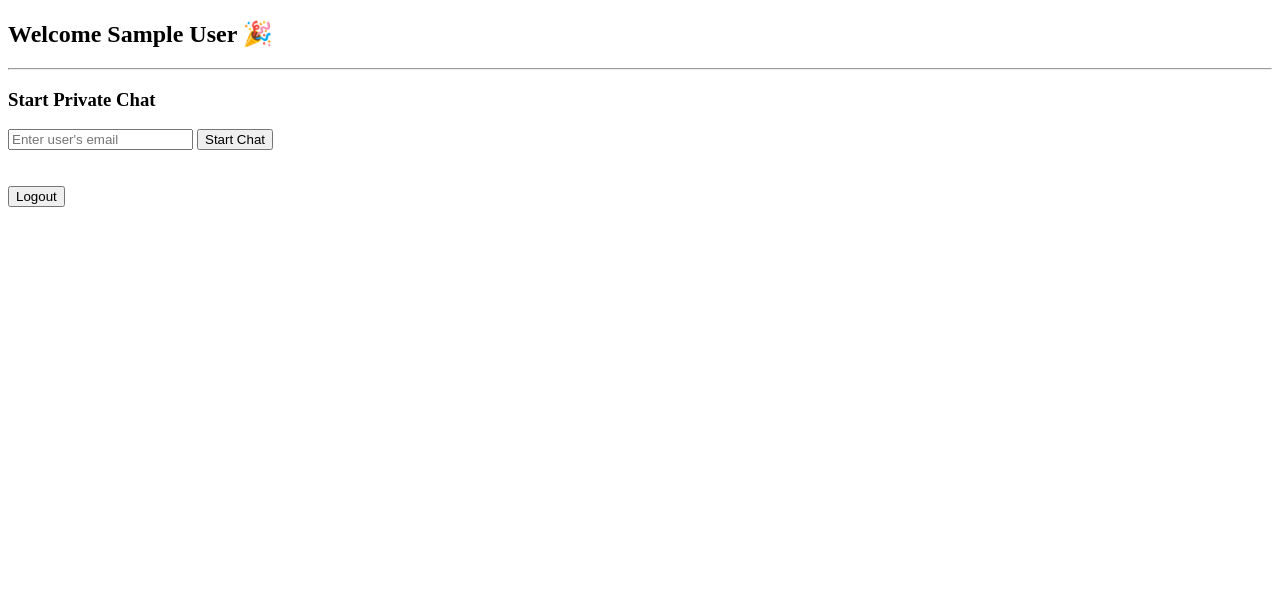
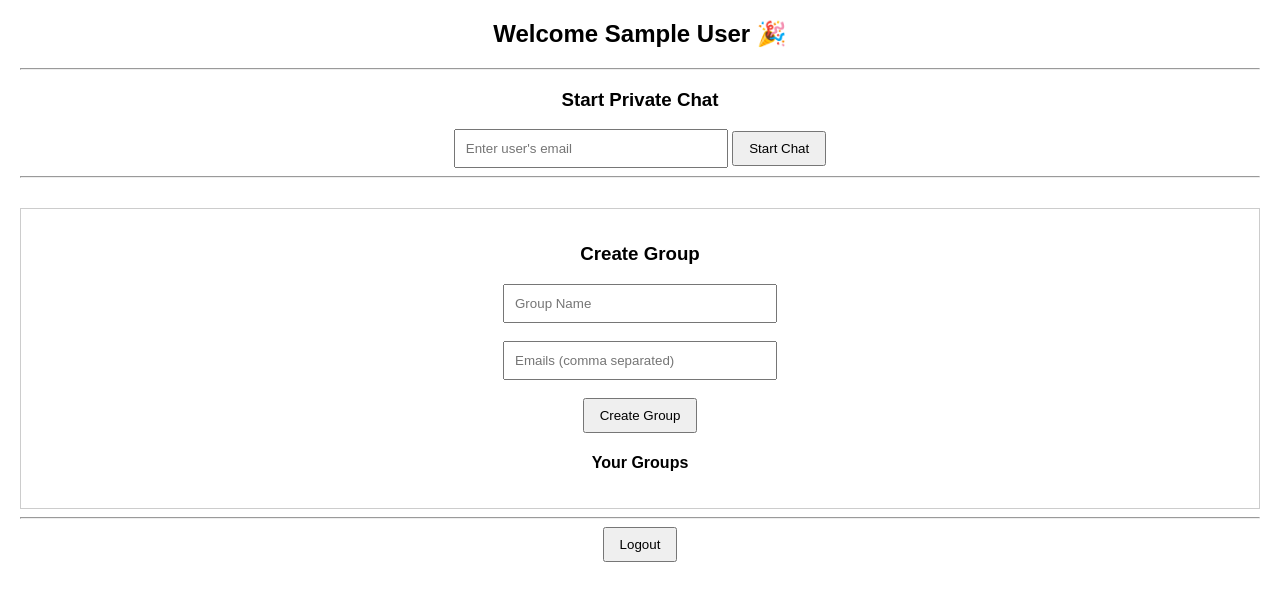
Before and after one commit to kyashasri/CHAT_APPLICATION, a Flask app: page /home in a window 1280 px wide. Shown: the top 601 px of the page. Run offline with Flask 2, Linux system fonts and the light colour scheme; the visitor is signed in with stand-in values (Sample User, id 1); some libraries are stand-ins or nearby versions.

Commit message:
Update home.html

```diff
--- a/templates/home.html
+++ b/templates/home.html
@@ -1,7 +1,8 @@
- <!DOCTYPE html>
+<!DOCTYPE html>
 <html>
 <head>
     <title>Home</title>
+    <link rel="stylesheet" href="{{ url_for('static', filename='style.css') }}">
 </head>
 <body>
 
@@ -9,18 +10,40 @@
 
 <hr>
 
+<!-- Private Chat -->
 <h3>Start Private Chat</h3>
 
 <form action="{{ url_for('create_chat') }}" method="POST">
-    <input type="email"
-           name="email"
-           placeholder="Enter user's email"
-           required>
-
+    <input type="email" name="email" placeholder="Enter user's email" required>
     <button type="submit">Start Chat</button>
 </form>
 
-<br><br>
+<hr>
+
+<!-- Group Chat Section -->
+<div class="group-section">
+    <h3>Create Group</h3>
+
+    <form action="{{ url_for('create_group') }}" method="POST">
+        <input type="text" name="group_name" placeholder="Group Name" required><br><br>
+        <input type="text" name="members" placeholder="Emails (comma separated)" required><br><br>
+        <button type="submit">Create Group</button>
+    </form>
+
+    <div class="group-list">
+        <h4>Your Groups</h4>
+
+        {% for group in groups %}
+            <div class="group-item">
+                <a href="{{ url_for('group_chat', group_id=group._id) }}">
+                    {{ group.name }}
+                </a>
+            </div>
+        {% endfor %}
+    </div>
+</div>
+
+<hr>
 
 <a href="{{ url_for('logout') }}">
     <button>Logout</button>
```
